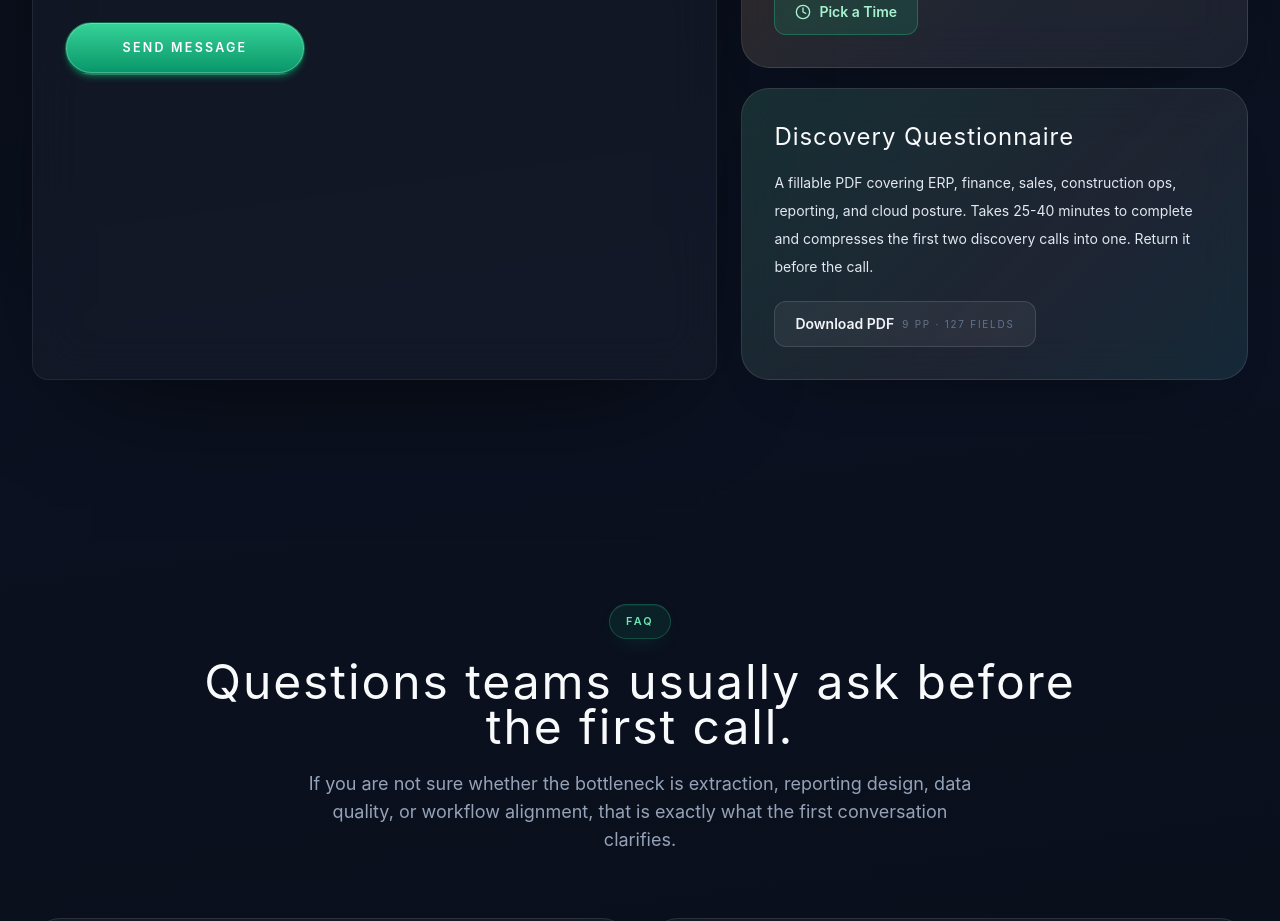
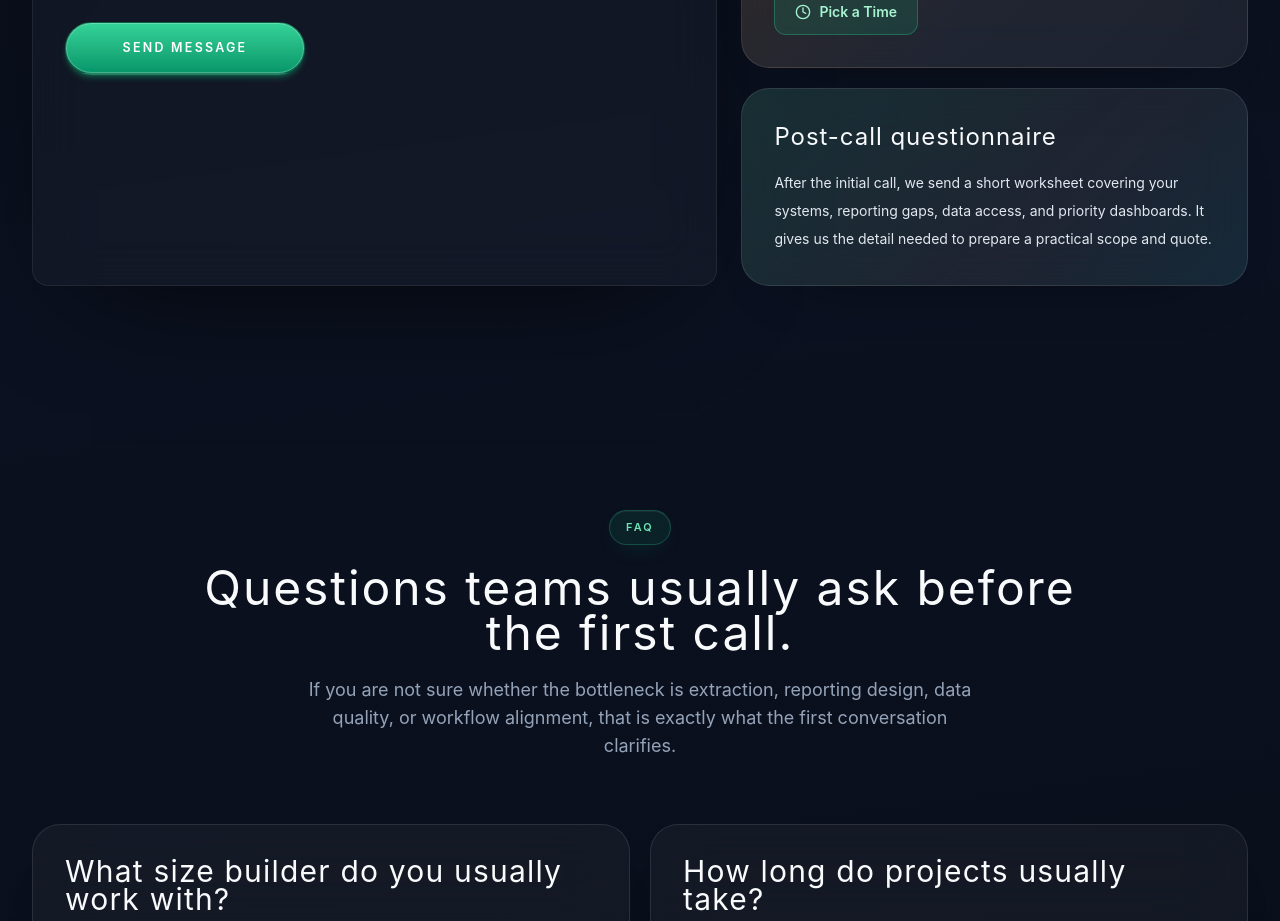
Before and after one commit to arnauddg27-svg/ADConsulting, a Next.js app: page /contact in a window 1280 px wide. Shown: the part 1160-2081 px from the top of the page. Built offline with nearby package versions, Linux system fonts and the light colour scheme.

Commit message:
Make questionnaire post-call only

```diff
--- a/Consultin Code/scripts/generate-discovery-questionnaire.js
+++ b/Consultin Code/scripts/generate-discovery-questionnaire.js
@@ -1,7 +1,7 @@
 #!/usr/bin/env node
 /**
  * Generate a fillable PDF "Data Infrastructure Discovery Questionnaire"
- * that prospective clients fill out before a discovery call.
+ * that prospective clients fill out after the initial discovery call.
  *
  * Usage:
  *   node Consultin\ Code/scripts/generate-discovery-questionnaire.js
@@ -281,8 +281,8 @@ function drawCover(page, helv, helvBold) {
     "landscape, and operational pain before the discovery call. Fill out what",
     "you know — skip what you don't. We'll fill in the rest together.",
     "",
-    "Return completed PDF to adurand@aderpsystems.com or bring it to the call.",
-    "Estimated time: 25–40 minutes. Not every question applies to every builder.",
+    "Return completed PDF to adurand@aderpsystems.com after the initial call.",
+    "We'll use it to prepare a practical scope and quote. Estimated time: 25–40 minutes.",
   ];
   let yy = PAGE_H - 290;
   for (const line of intro) {
--- a/src/components/contact/ContactPageClient.tsx
+++ b/src/components/contact/ContactPageClient.tsx
@@ -296,25 +296,13 @@ export default function ContactPageClient() {
                 className="bg-[linear-gradient(135deg,rgba(52,211,153,0.12),rgba(255,255,255,0.04)_60%,rgba(34,211,238,0.08))]"
               >
                 <h3 className="font-heading text-2xl tracking-[0.04em] text-slate-50">
-                  Discovery Questionnaire
+                  Post-call questionnaire
                 </h3>
                 <p className="mt-4 text-sm leading-7 text-slate-200">
-                  A fillable PDF covering ERP, finance, sales, construction ops, reporting,
-                  and cloud posture. Takes 25-40 minutes to complete and compresses the
-                  first two discovery calls into one. Return it before the call.
+                  After the initial call, we send a short worksheet covering your systems,
+                  reporting gaps, data access, and priority dashboards. It gives us the
+                  detail needed to prepare a practical scope and quote.
                 </p>
-                <div className="mt-5 flex flex-wrap gap-3">
-                  <a
-                    href="/downloads/AD-Homes-Discovery-Questionnaire.pdf"
-                    download
-                    className="inline-flex items-center gap-2 rounded-xl border border-white/[0.12] bg-white/[0.06] px-5 py-3 text-sm font-semibold text-slate-100 transition-all duration-300 hover:border-accent-400/40 hover:bg-white/[0.1] hover:text-accent-100"
-                  >
-                    Download PDF
-                    <span className="text-[0.62rem] font-normal uppercase tracking-[0.18em] text-slate-400">
-                      9 pp · 127 fields
-                    </span>
-                  </a>
-                </div>
               </Card>
             </div>
           </div>
```
Also changed, not shown: 2 other files (tests, documents, lock files or other folders).
